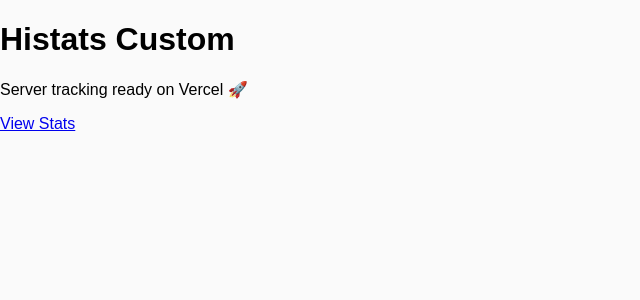
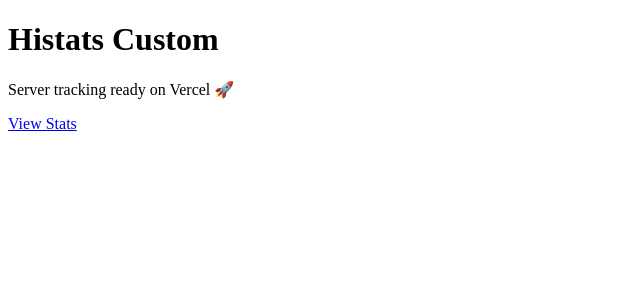
Before and after one commit to hyein89/Histatlol, a Next.js app: page / in a window 1280 px wide. Shown: the top 300 px of the page, without its empty margins (0-640 px from the left). Built offline with nearby package versions, Linux system fonts and the light colour scheme.

Commit message:
Update layout.tsx

```diff
--- a/app/layout.tsx
+++ b/app/layout.tsx
@@ -1,6 +1,6 @@
 export const metadata = {
-  title: "Histatlol Tracker",
-  description: "Simple visitor counter built with Next.js",
+  title: "Histats Custom",
+  description: "Simple visitor tracker hosted on Vercel",
 };
 
 export default function RootLayout({
@@ -13,7 +13,7 @@
       <head>
         <meta name="viewport" content="width=device-width, initial-scale=1" />
       </head>
-      <body style={{ fontFamily: "sans-serif", background: "#fafafa", margin: 0 }}>
+      <body className="antialiased bg-white text-gray-800">
         {children}
       </body>
     </html>
```
